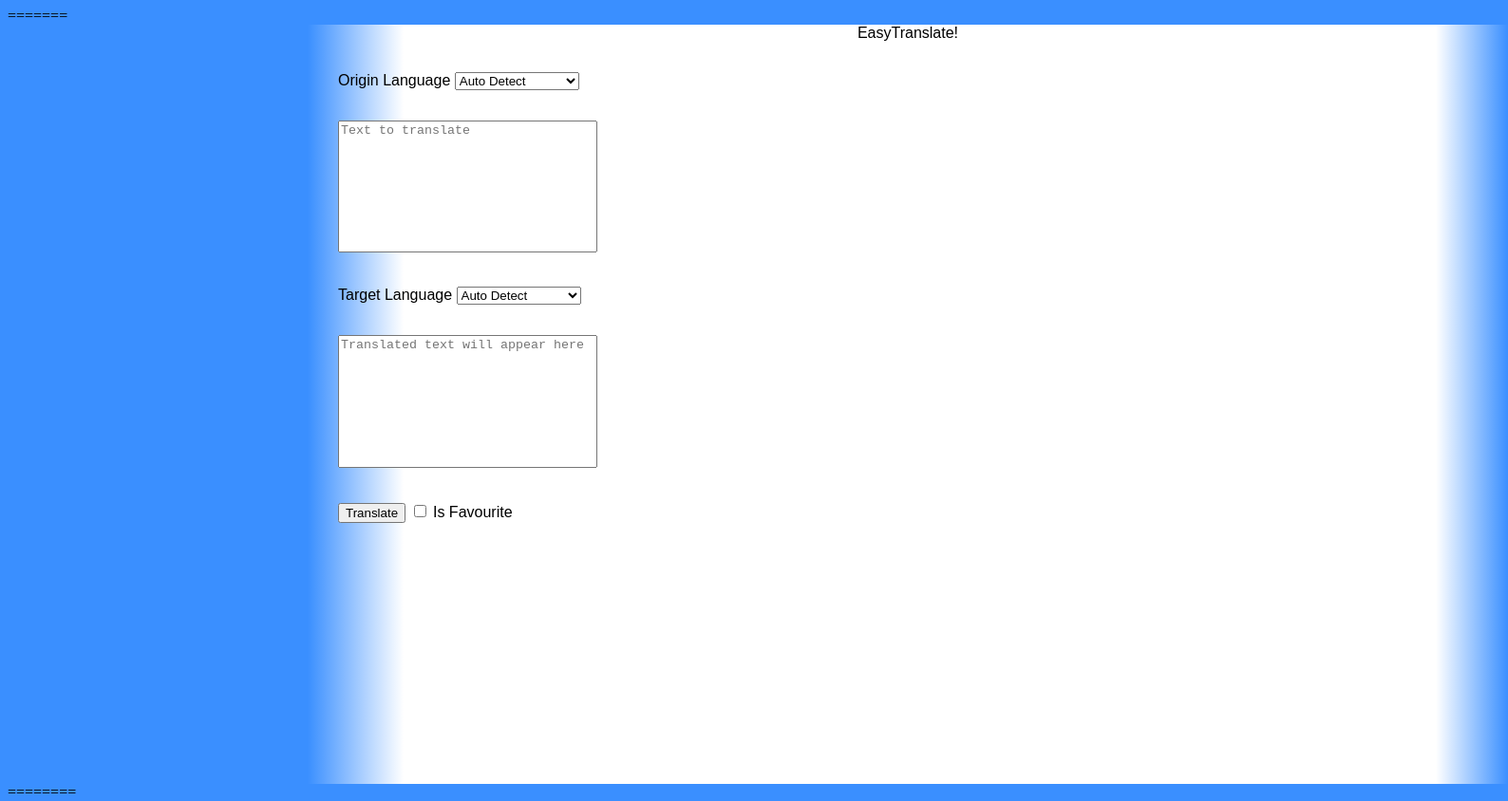
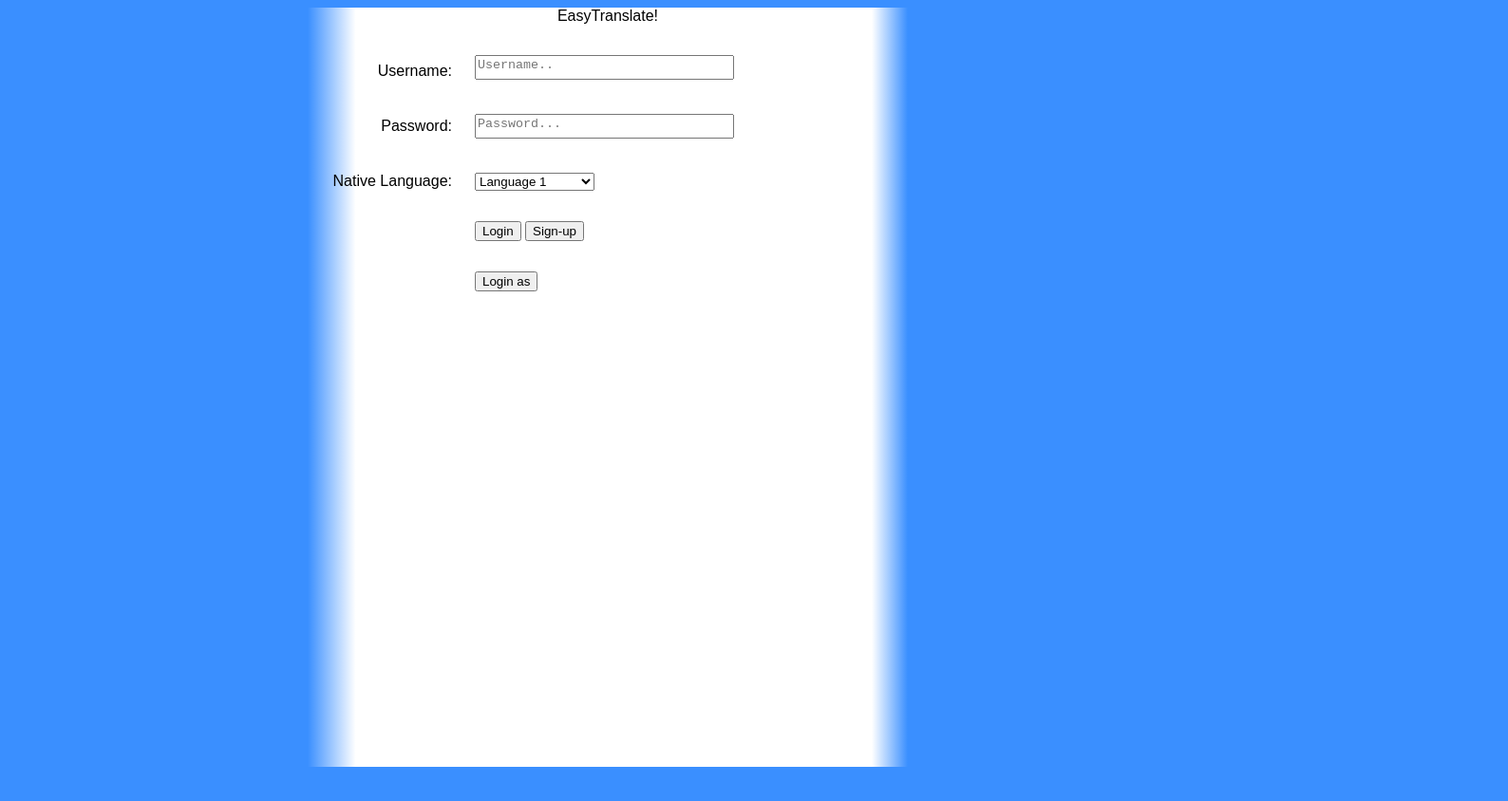
Before and after one commit to ChrisFoster4/inse, a website: page webserver/webpages/index.html in a window 1280 px wide. Shown: the whole page at 95% size, 1588 px wide, since content can reach past the window. After the commit the page ends 808 px from the top, so only its background shows below. Drawn offline with Linux system fonts and the light colour scheme.

Commit message:
Y'all misunderstood index.html for main.html and made changes accordingly, changing them back :)

```diff
--- a/webserver/webpages/index.html
+++ b/webserver/webpages/index.html
@@ -1,11 +1,7 @@
 <!DOCTYPE HTML>
 <meta charset="UTF-8">
 <html lang="en">
-
 <link rel="stylesheet" type="text/css" href="styleLogin.css"/>
-=======
-<link rel="stylesheet" type="text/css" href="style.css" />
-
 
 <head>
   <title>easyTranslate</title>
@@ -18,63 +14,35 @@
   <nav>EasyTranslate!</nav>
 
   <article>
+
+    <aside>
+      <p>Username:</p>
+      <p>Password:</p>
+      <p>Native Language:</p>
+    </aside>
+
     <section>
       <form>
         <div class="form">
-		<p>Origin Language
-          <select id="originLang">
-            <option disabled value = "0"> Select Language: </option>
-			<option value = "1">Auto Detect</option>
-            <option value = "2">English</option>
-            <option value = "3">French</option>
-            <option value = "4">German</option>
-			<option value = "5">Spanish</option>
-			<option value = "6">Italian</option>
-			<option value = "7">Portugese</option>
-			<option value = "8">Dutch</option>
-			<option value = "9">Swedish</option>
-			<option value = "10">Norwegian</option>
-			<option value = "11">Polish</option>
-			<option value = "12">Russian</option>
-			<option value = "13">Greek</option>
-			<option value = "14">Arabic</option>
-			<option value = "15">Mandarin Chinese</option>
-          </select>
-		</p>
+          <textarea id="userNameInput"  placeholder="Username.."></textarea>
         </div>
         <div class="form">
-          <textarea id="inputArea"  placeholder="Text to translate"></textarea>
+          <textarea id="passwordInput"  placeholder="Password..."></textarea>
         </div>
         <div class="form">
-		<p>Target Language
-          <select id="targetLang">
+          <select id="interfaceLang">
             <option disabled value = "0"> Select Language: </option>
-			<option value = "1">Auto Detect</option>
-            <option value = "2">English</option>
-            <option value = "3">French</option>
-            <option value = "4">German</option>
-			<option value = "5">Spanish</option>
-			<option value = "6">Italian</option>
-			<option value = "7">Portugese</option>
-			<option value = "8">Dutch</option>
-			<option value = "9">Swedish</option>
-			<option value = "10">Norwegian</option>
-			<option value = "11">Polish</option>
-			<option value = "12">Russian</option>
-			<option value = "13">Greek</option>
-			<option value = "14">Arabic</option>
-			<option value = "15">Mandarin Chinese</option>
+            <option value = "1">Language 1</option>
+            <option value = "2">Language 2</option>
+            <option value = "3">Language 3</option>
           </select>
-		</p>
         </div>
         <div class="form">
-          <textarea id="outputArea"  placeholder="Translated text will appear here" readonly></textarea>
+          <button  id="loginButtonn" type="button">Login</button>
+          <button  id="signupButton" type="button">Sign-up</button>
         </div>
         <div class="form">
-		<p>
-		<button id="translateButton" type="button">Translate</button>
-		<input type="checkbox" id="isFavourite"> Is Favourite
-		</p>
+          <button  id="loginButton" type="button">Login as </button>
         </div>
       </form>
     </section>
@@ -84,11 +52,7 @@
   </main>
 </body>
 
-<meta name="google-signin-client_id" content="699486973238-qtkkm8tofnsnhidhvnhjm26efnvgs107.apps.googleusercontent.com">
-<div class="g-signin2" data-onsuccess="onSignIn"></div>
 </html>
 
 <script src="index.js"></script>
-========
-<script src="index.js"></script>
 <script src="https://apis.google.com/js/platform.js" async defer></script>
```
Also changed, not shown: webserver/webpages/main.html (+36 -8 lines). Lines whose indentation alone changed are shown as unchanged.
